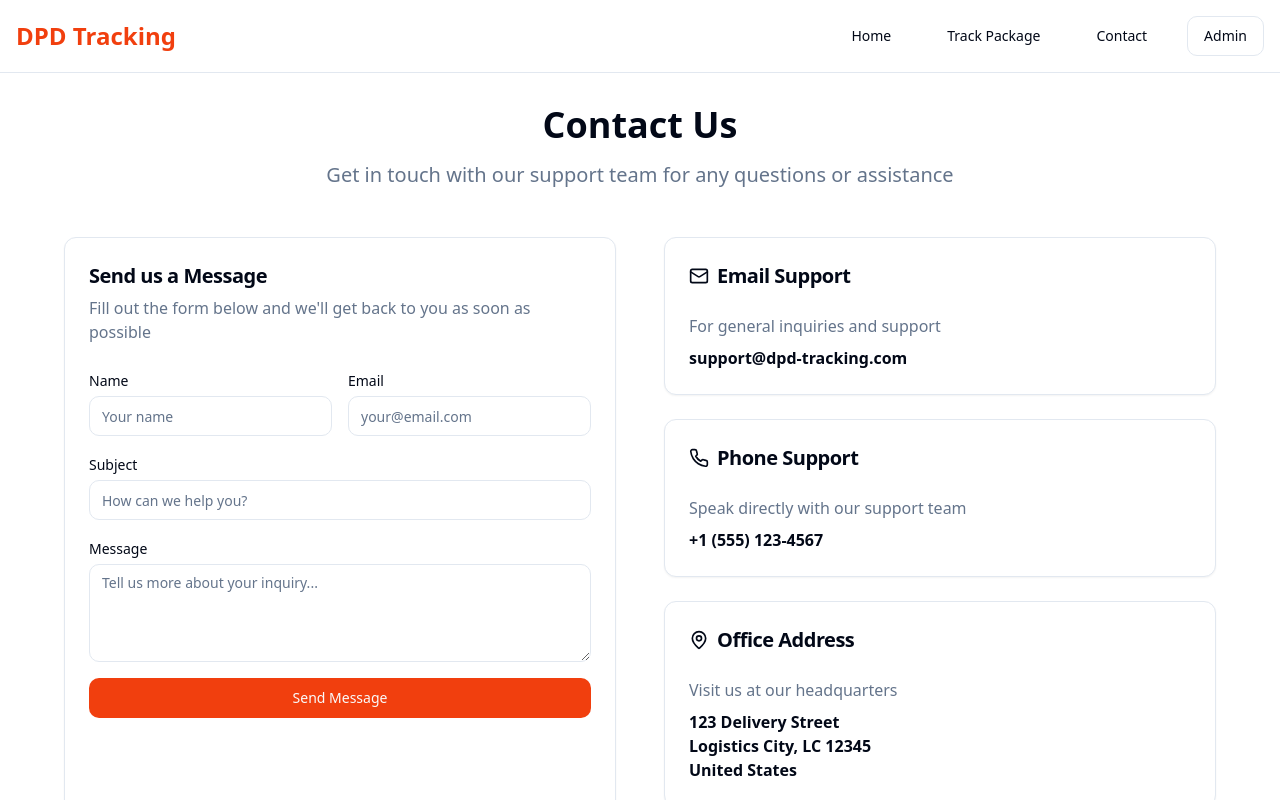
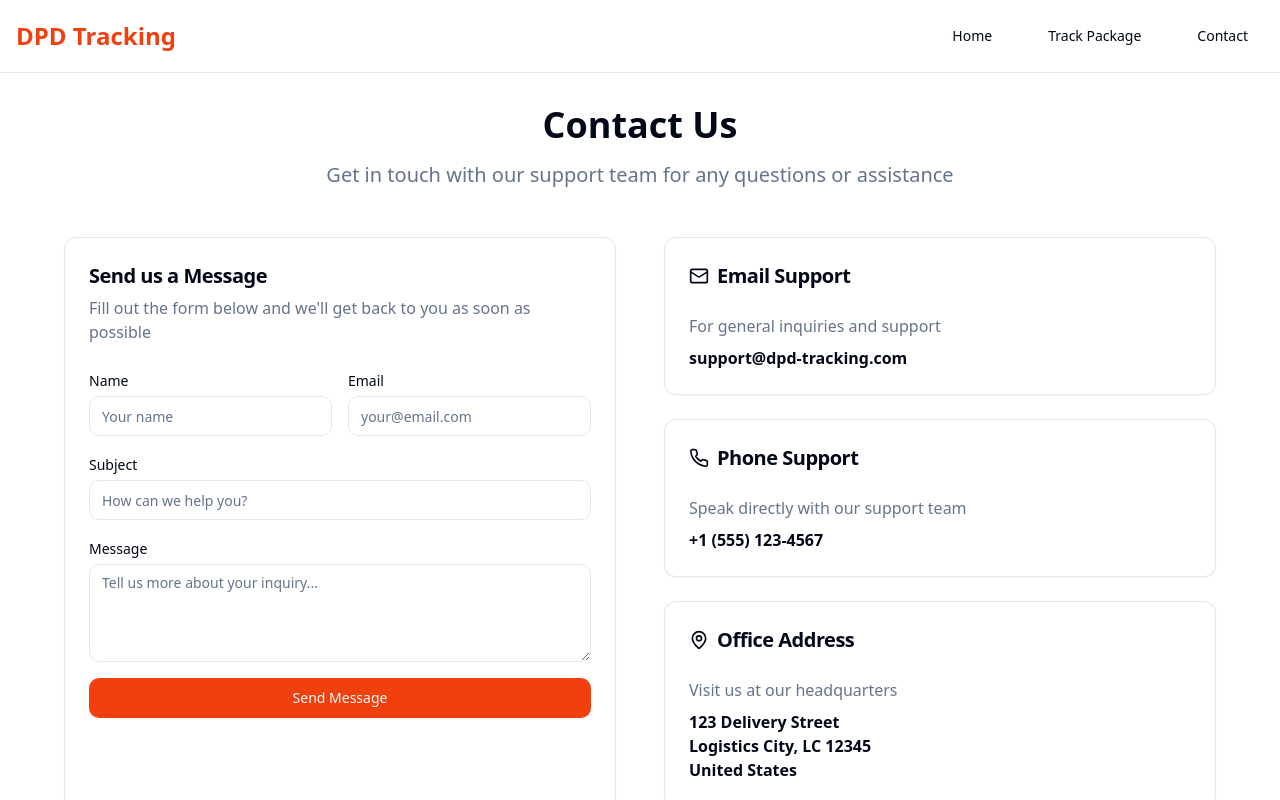
Before and after one commit to HydenDigitalLTD/cargo-flow-status, a React (Vite) app: page /contact in a window 1280 px wide. Shown: the top 800 px of the page. Built offline with nearby package versions, Linux system fonts and the light colour scheme.

Commit message:
Remove admin login button and update link
Remove the admin login button and update the link to admin_login69.

```diff
--- a/src/App.tsx
+++ b/src/App.tsx
@@ -33,7 +33,7 @@ const App = () => (
             <Route path="/" element={<HomePage />} />
             <Route path="/tracking" element={<TrackingPage />} />
             <Route path="/contact" element={<ContactPage />} />
-            <Route path="/auth" element={<AuthPage />} />
+            <Route path="/admin_login69" element={<AuthPage />} />
             <Route path="/admin" element={<AdminPanel />} />
             <Route path="/about" element={<AboutPage />} />
             <Route path="/express-delivery" element={<ExpressDeliveryPage />} />
--- a/src/pages/AboutPage.tsx
+++ b/src/pages/AboutPage.tsx
@@ -53,11 +53,10 @@ const AboutPage = () => {
             <Button variant="ghost" onClick={() => navigate("/")}>Home</Button>
             <Button variant="ghost" onClick={() => navigate("/tracking")}>Track Package</Button>
             <Button variant="ghost" onClick={() => navigate("/contact")}>Contact</Button>
-            <Button variant="outline" onClick={() => navigate("/auth")}>Admin Login</Button>
           </nav>
           <nav className="md:hidden flex gap-2">
             <Button size="sm" variant="ghost" onClick={() => navigate("/")}>Home</Button>
-            <Button size="sm" variant="outline" onClick={() => navigate("/auth")}>Login</Button>
+            <Button size="sm" variant="ghost" onClick={() => navigate("/contact")}>Contact</Button>
           </nav>
         </div>
       </header>
--- a/src/pages/ContactPage.tsx
+++ b/src/pages/ContactPage.tsx
@@ -41,11 +41,10 @@ const ContactPage = () => {
             <Button variant="ghost" onClick={() => navigate("/")}>Home</Button>
             <Button variant="ghost" onClick={() => navigate("/tracking")}>Track Package</Button>
             <Button variant="ghost" onClick={() => navigate("/contact")}>Contact</Button>
-            <Button variant="outline" onClick={() => navigate("/admin")}>Admin</Button>
           </nav>
           <nav className="md:hidden flex gap-2">
             <Button size="sm" variant="ghost" onClick={() => navigate("/")}>Home</Button>
-            <Button size="sm" variant="outline" onClick={() => navigate("/admin")}>Admin</Button>
+            <Button size="sm" variant="ghost" onClick={() => navigate("/tracking")}>Track</Button>
           </nav>
         </div>
       </header>
--- a/src/pages/ExpressDeliveryPage.tsx
+++ b/src/pages/ExpressDeliveryPage.tsx
@@ -67,11 +67,10 @@ const ExpressDeliveryPage = () => {
             <Button variant="ghost" onClick={() => navigate("/")}>Home</Button>
             <Button variant="ghost" onClick={() => navigate("/tracking")}>Track Package</Button>
             <Button variant="ghost" onClick={() => navigate("/contact")}>Contact</Button>
-            <Button variant="outline" onClick={() => navigate("/auth")}>Admin Login</Button>
           </nav>
           <nav className="md:hidden flex gap-2">
             <Button size="sm" variant="ghost" onClick={() => navigate("/")}>Home</Button>
-            <Button size="sm" variant="outline" onClick={() => navigate("/auth")}>Login</Button>
+            <Button size="sm" variant="ghost" onClick={() => navigate("/contact")}>Contact</Button>
           </nav>
         </div>
       </header>
--- a/src/pages/HelpCenterPage.tsx
+++ b/src/pages/HelpCenterPage.tsx
@@ -112,11 +112,10 @@ const HelpCenterPage = () => {
             <Button variant="ghost" onClick={() => navigate("/")}>Home</Button>
             <Button variant="ghost" onClick={() => navigate("/tracking")}>Track Package</Button>
             <Button variant="ghost" onClick={() => navigate("/contact")}>Contact</Button>
-            <Button variant="outline" onClick={() => navigate("/auth")}>Admin Login</Button>
           </nav>
           <nav className="md:hidden flex gap-2">
             <Button size="sm" variant="ghost" onClick={() => navigate("/")}>Home</Button>
-            <Button size="sm" variant="outline" onClick={() => navigate("/auth")}>Login</Button>
+            <Button size="sm" variant="ghost" onClick={() => navigate("/contact")}>Contact</Button>
           </nav>
         </div>
       </header>
--- a/src/pages/HomePage.tsx
+++ b/src/pages/HomePage.tsx
@@ -86,11 +86,10 @@ const HomePage = () => {
             <Button variant="ghost" onClick={() => navigate("/")}>Home</Button>
             <Button variant="ghost" onClick={() => navigate("/tracking")}>Track Package</Button>
             <Button variant="ghost" onClick={() => navigate("/contact")}>Contact</Button>
-            <Button variant="outline" onClick={() => navigate("/auth")}>Admin Login</Button>
           </nav>
           <nav className="md:hidden flex gap-2">
             <Button size="sm" variant="ghost" onClick={() => navigate("/tracking")}>Track</Button>
-            <Button size="sm" variant="outline" onClick={() => navigate("/auth")}>Login</Button>
+            <Button size="sm" variant="ghost" onClick={() => navigate("/contact")}>Contact</Button>
           </nav>
         </div>
       </header>
--- a/src/pages/TrackingPage.tsx
+++ b/src/pages/TrackingPage.tsx
@@ -101,11 +101,10 @@ const TrackingPage = () => {
             <Button variant="ghost" onClick={() => navigate("/")}>Home</Button>
             <Button variant="ghost" onClick={() => navigate("/tracking")}>Track Package</Button>
             <Button variant="ghost" onClick={() => navigate("/contact")}>Contact</Button>
-            <Button variant="outline" onClick={() => navigate("/admin")}>Admin</Button>
           </nav>
           <nav className="md:hidden flex gap-2">
             <Button size="sm" variant="ghost" onClick={() => navigate("/")}>Home</Button>
-            <Button size="sm" variant="outline" onClick={() => navigate("/admin")}>Admin</Button>
+            <Button size="sm" variant="ghost" onClick={() => navigate("/contact")}>Contact</Button>
           </nav>
         </div>
       </header>
```
